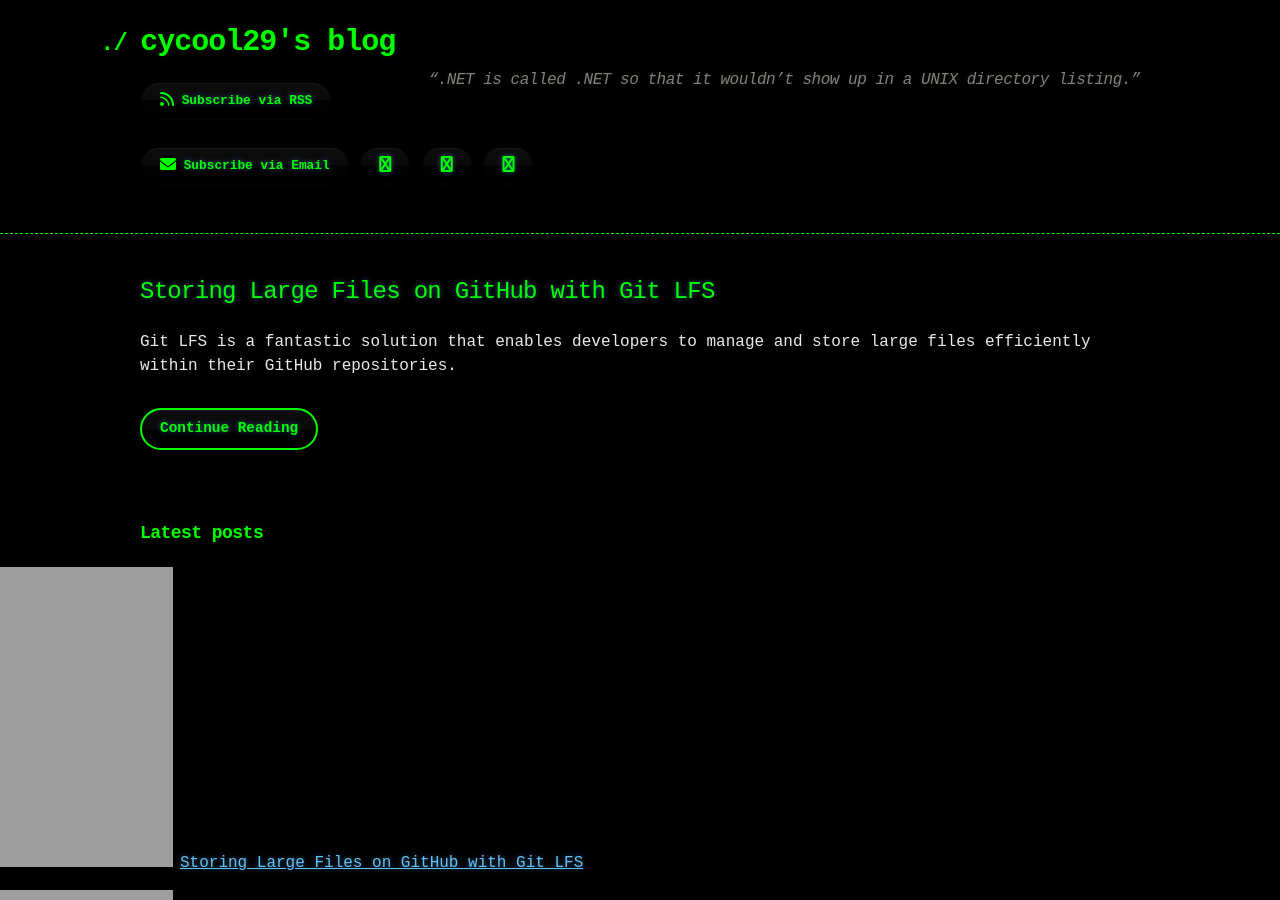
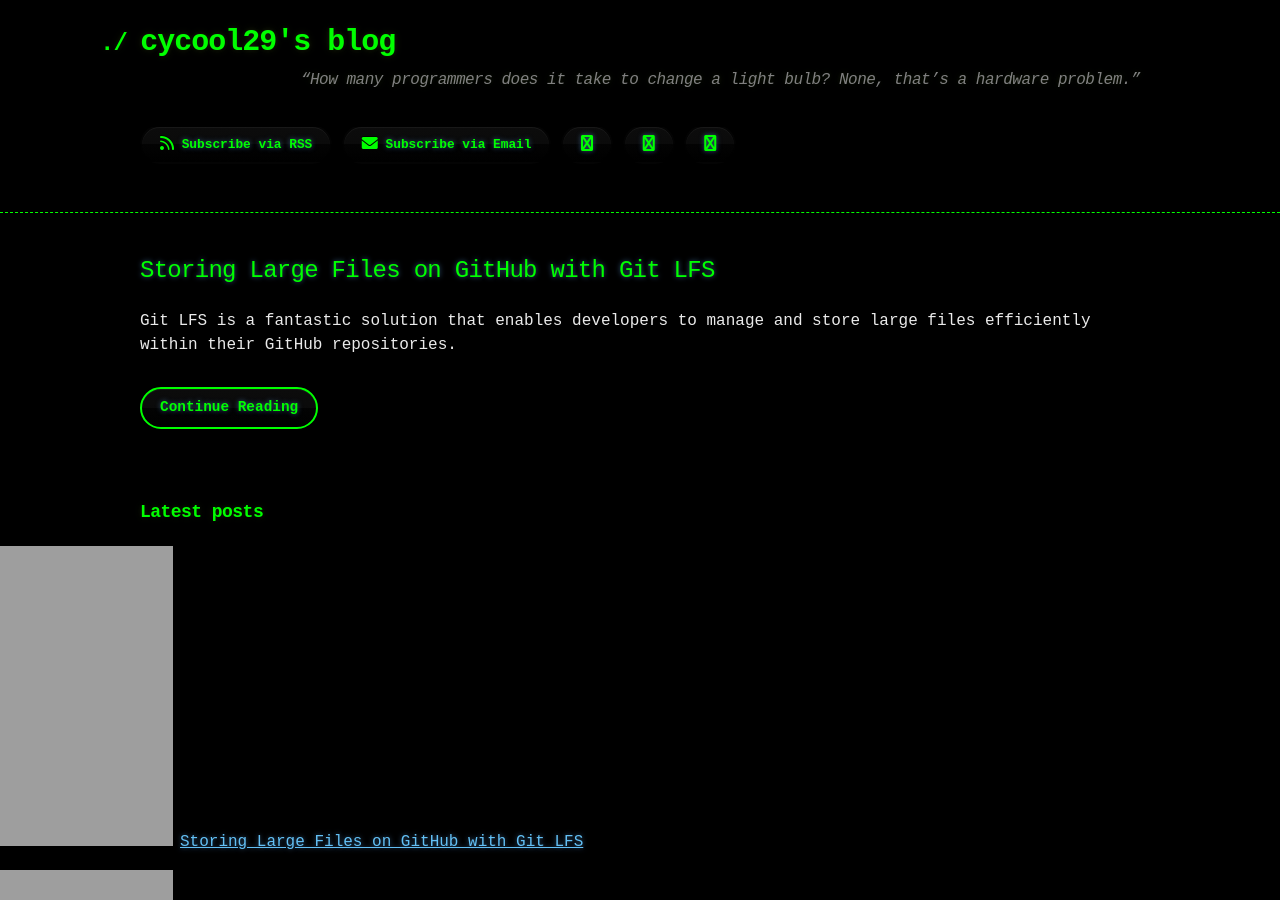
Before and after one commit to cycool29/cycool29.github.io, a Jekyll site: the page built from index.md, in a window 1280 px wide and 900 px high. Built offline with Jekyll 4.4.1, drawn with Linux system fonts in a browser that asks for light colours; a style sheet for code colours, icons or effects is not loaded.

Commit message:
Update quotes

```diff
--- a/_config.yml
+++ b/_config.yml
@@ -1,5 +1,5 @@
 title: cycool29's blog
-description: "“.NET is called .NET so that it wouldn’t show up in a UNIX directory listing.” "
+description: "“How many programmers does it take to change a light bulb? None, that’s a hardware problem.” "
 bio: A high school student. Intermediate in Python, Git, Bash. Learning JavaScript. He/Him. "
 author: cycool29
 url: https://cycool29.github.io
```
